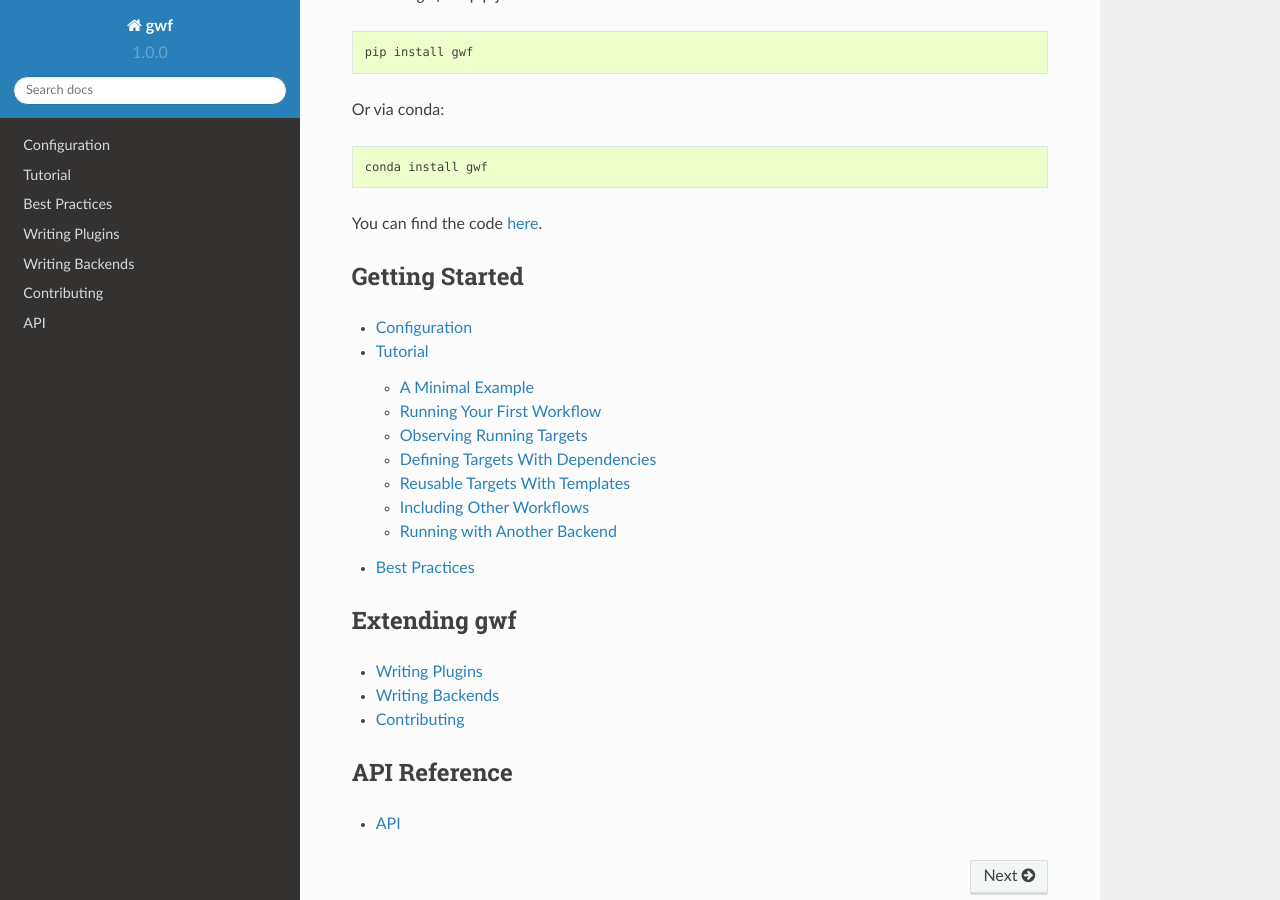
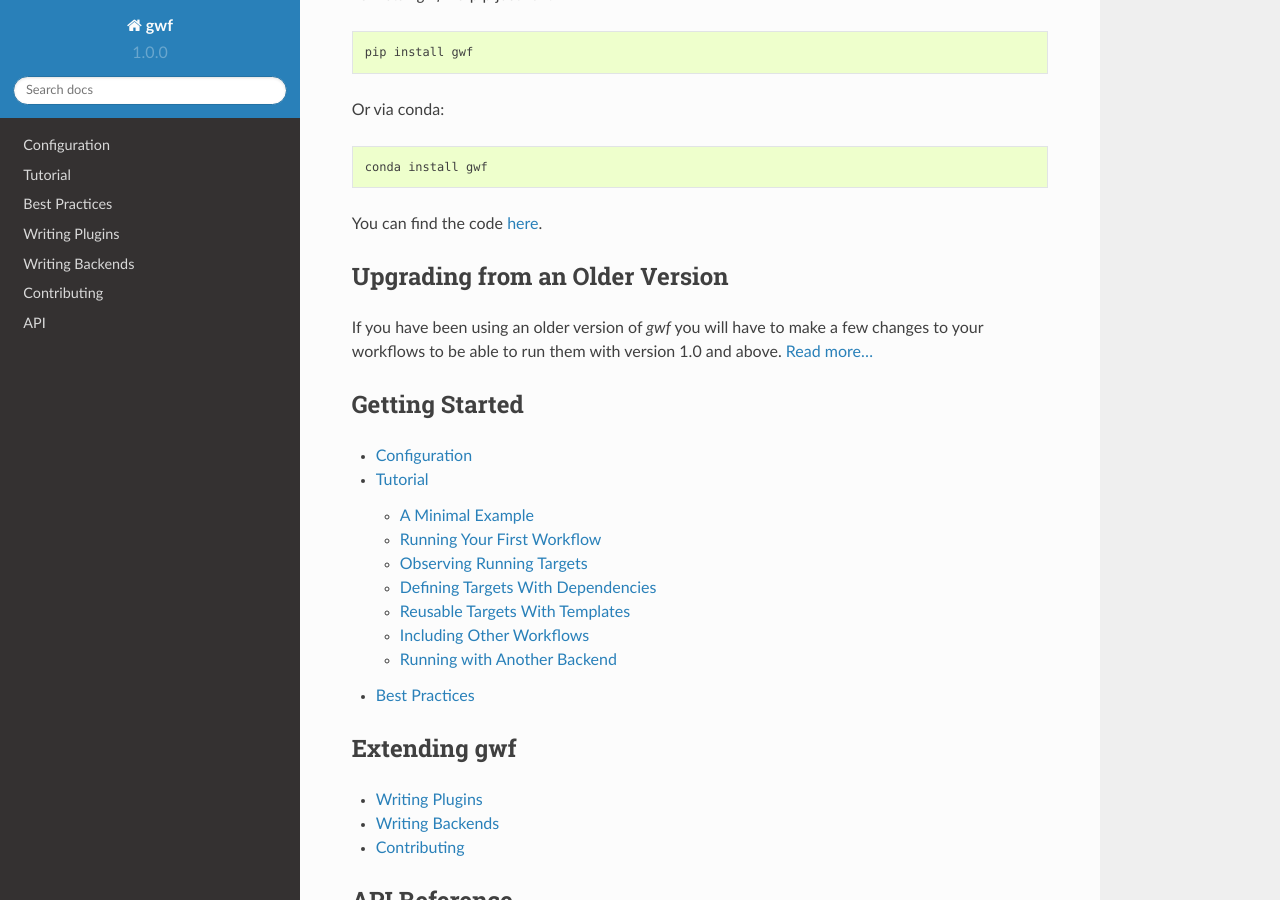
Before and after one commit to gwforg/gwf, a Sphinx documentation site: the page built from docs/index.rst, in a window 1280 px wide and 900 px high, scrolled down 401 px. Built offline with Sphinx 7.4.7 and the Read the Docs theme 2.0.0, drawn with Linux system fonts in a browser that asks for light colours.

```diff
--- a/docs/index.rst
+++ b/docs/index.rst
@@ -22,6 +22,13 @@ Or via conda::
     conda install gwf
 
 You can find the code `here <https://github.com/mailund/gwf>`_.
+
+Upgrading from an Older Version
+-------------------------------
+
+If you have been using an older version of *gwf* you will have to
+make a few changes to your workflows to be able to run them with version 1.0
+and above. :doc:`Read more... </upgrading_from_pre_1.0>`
 
 Getting Started
 ---------------
--- /dev/null
+++ b/docs/upgrading_from_pre_1.0.rst
@@ -0,0 +1,2 @@
+Upgrading from Pre-1.0
+======================
```
